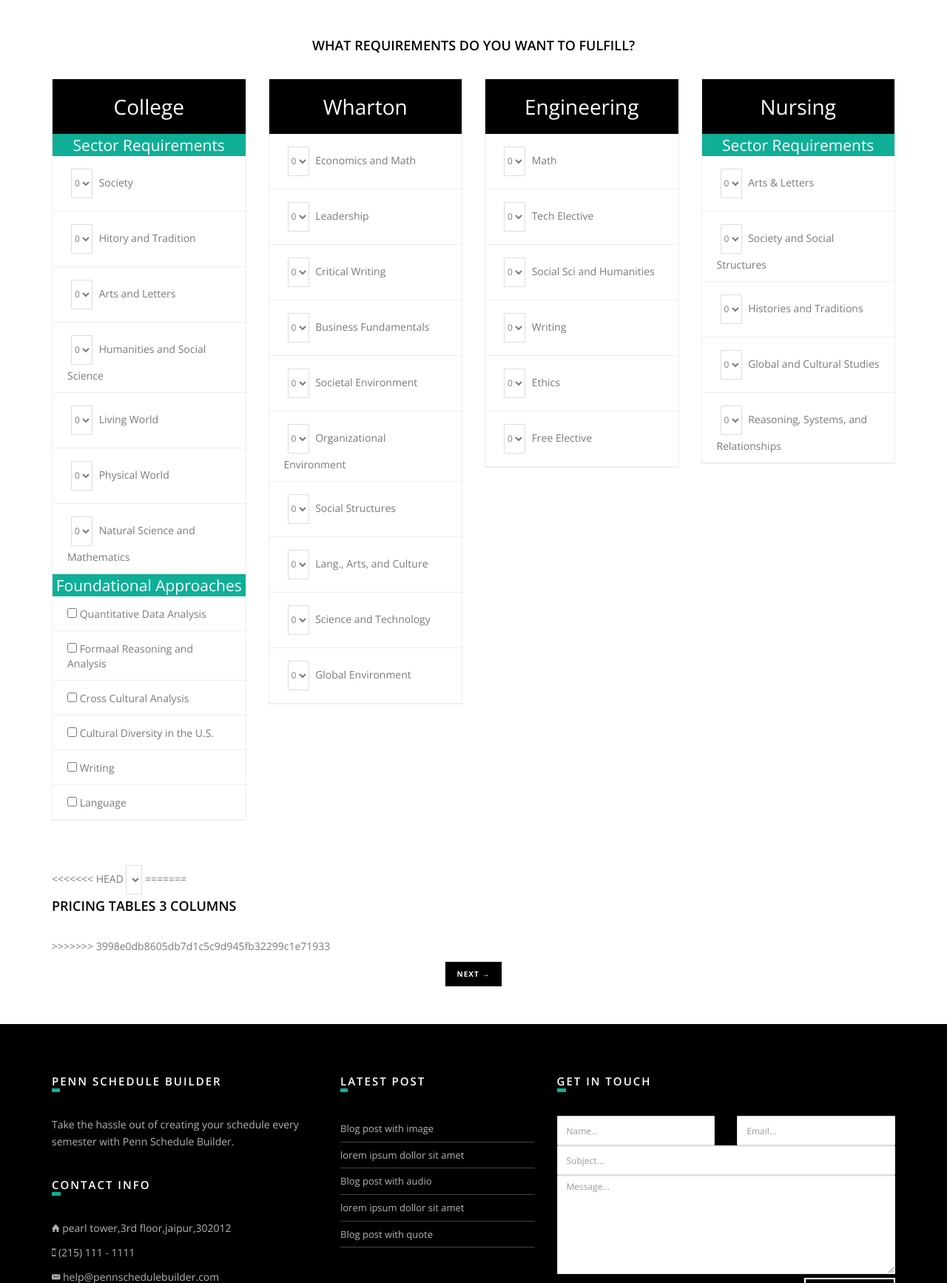
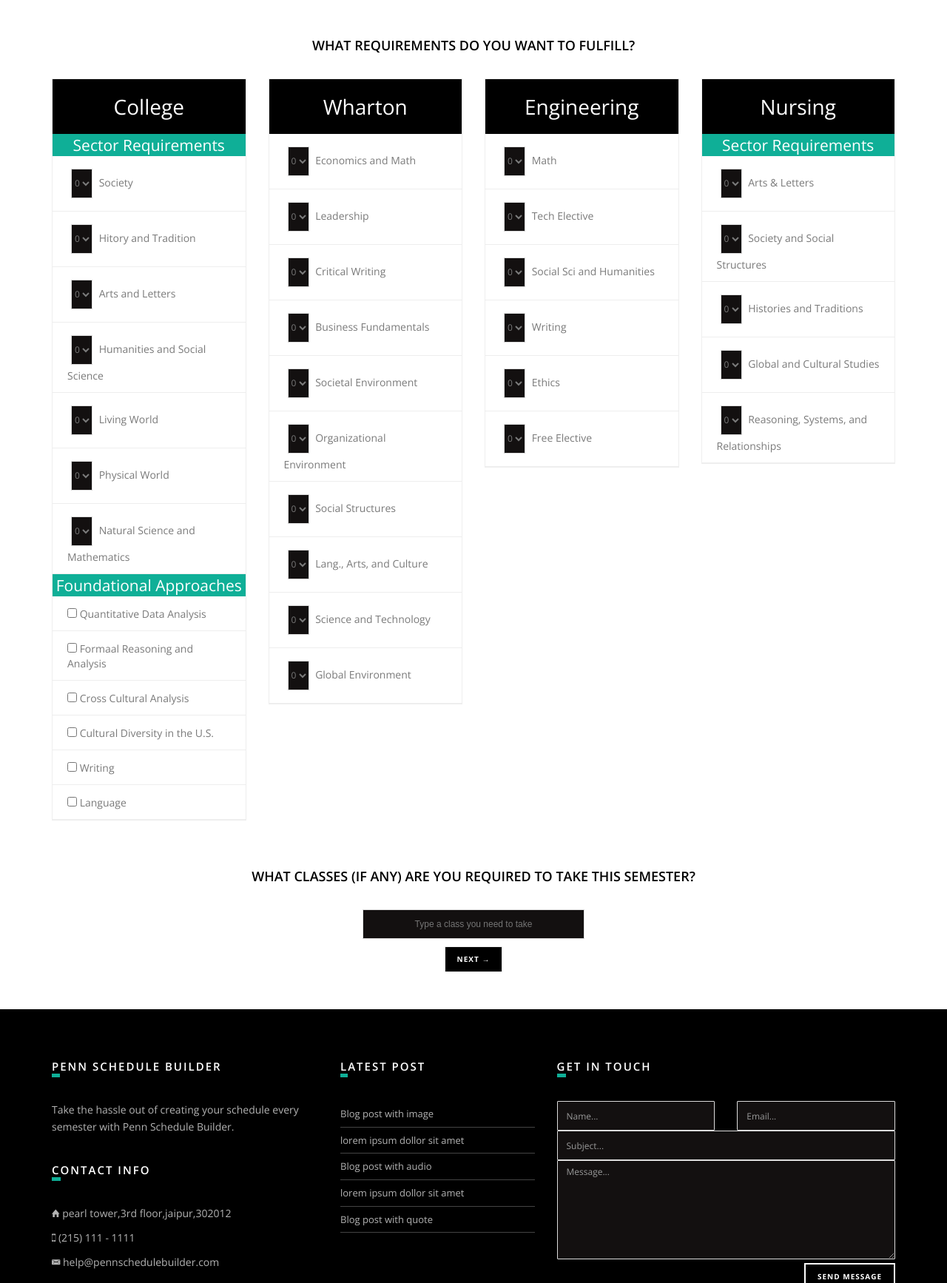
Before and after one commit to shulmanbrent/Penn-Schedule-Builder, a Flask app: page /scheduler in a window 1280 px wide. Shown: the part 302-2036 px from the top of the page at 74% size. Run offline with Flask 2, Linux system fonts and the light colour scheme; lists and menus that the app fills with data are empty; some libraries are stand-ins or nearby versions; some web fonts are replaced.

Commit message:
Updated look of scheduler page:

```diff
--- a/static/css/style.css
+++ b/static/css/style.css
@@ -209,7 +209,7 @@
   font-size: 12px;
   color: #7a7a7a;
   height: 40px;
-  background: #FFF;
+  background: rgb(19, 16, 16);
   -moz-transition: all 0.3s ease-in;
   -o-transition: all 0.3s ease-in;
   -webkit-transition: all 0.3s ease-in;
@@ -2042,3 +2042,15 @@
     margin-left: 100px;
   }
 }
+
+.need_class_input {
+  /*display: block;*/
+  margin: 0;
+  width: 300px;
+  font-family: sans-serif;
+  font-size: 18px;
+  appearance: none;
+  box-shadow: none;
+  border-radius: 10px;
+  text-align: center;
+}
--- a/templates/scheduler.html
+++ b/templates/scheduler.html
@@ -339,20 +339,14 @@
             </div><!--pricing 4 col row end-->
             <div class="space-40"></div>
 
-<<<<<<< HEAD
-
-              <select name="cars">
-                {% for class in classes %}
-                <option value="{{ class }}">{{ class }}</option>
-                {% endfor %}
-              </select>
-=======
             <div class="row">
-                <div class="col-md-12">
-                    <h4 class="heading-mini">Pricing tables 3 columns</h4>
+                <div class="col-md-12" style="text-align: center;">
+                    <h4 class="heading-mini">What classes (if any) are you required to take this semester?</h4>
+                </div>
+                <div style="text-align: center;">
+                    <input type="text" name="required-class-1" placeholder="Type a class you need to take" class="need_class_input">
                 </div>
             </div>
->>>>>>> 3998e0db8605db7d1c5c9d945fb32299c1e71933
 
             <p><center><a href="/restrictions" class="btn theme-btn-default btn-lg" style="background-color:#000;color:#FFF;size:large">Next &#8594;</a></p></center><div class="space-40"></div>
 
```
